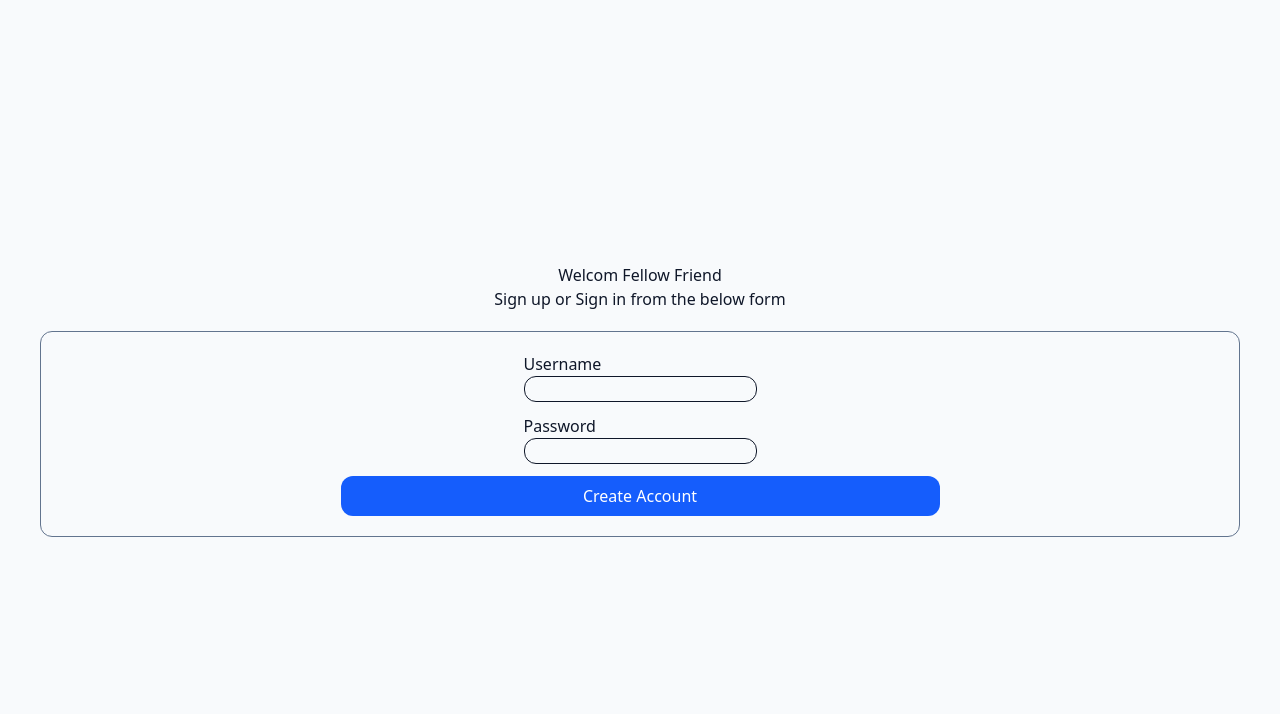
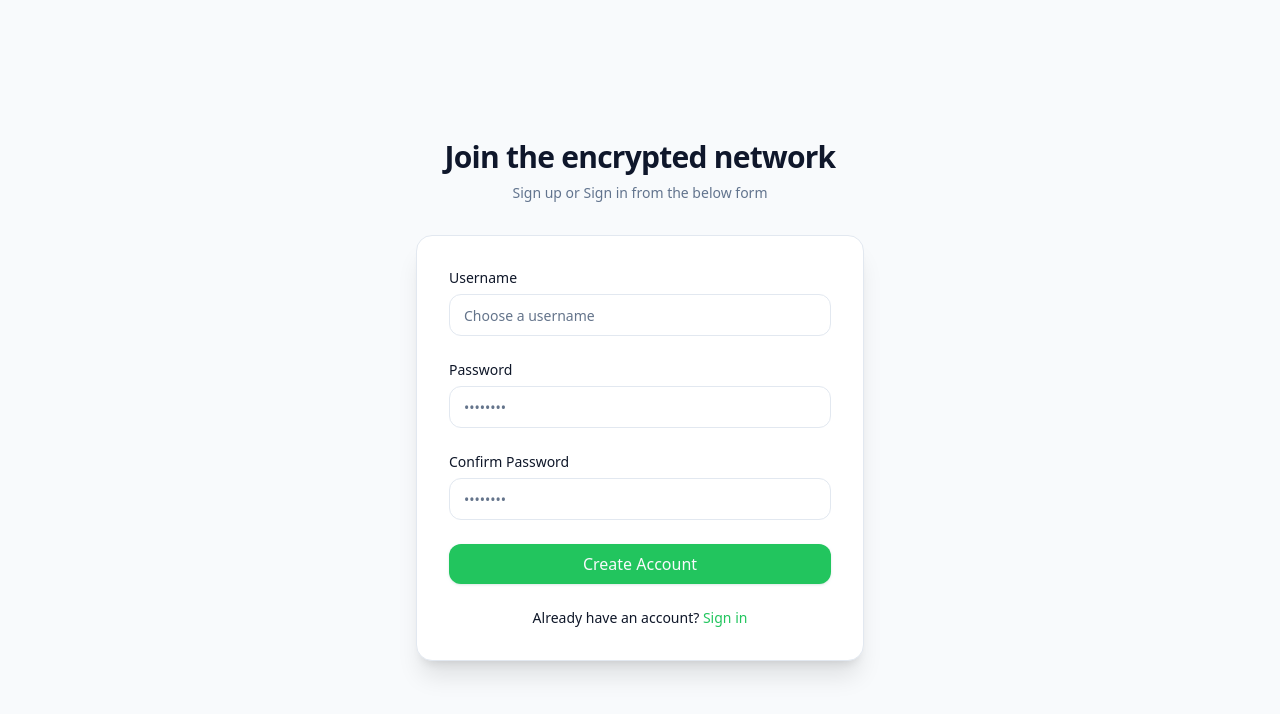
Before and after one commit to Ashes1993/secure-msg-app, a Next.js app in the folder client/: page /register in a window 1280 px wide. Shown: the top 714 px of the page. Built offline with nearby package versions, Linux system fonts and the light colour scheme; no server answers.

Commit message:
feat(auth): upgrade registration form with input validation, timer, and semantic tokens

```diff
--- a/client/src/app/(auth)/layout.tsx
+++ b/client/src/app/(auth)/layout.tsx
@@ -6,12 +6,16 @@ interface AuthLayoutProps {
 
 export default function AuthLayout({ children }: AuthLayoutProps) {
   return (
-    <div className="flex flex-col justify-center items-center w-full my-auto">
+    <div className="flex flex-col justify-center items-center w-full min-h-screen bg-slate-50 dark:bg-slate-950 text-slate-900 dark:text-slate-50 px-4">
       <div className="flex flex-col justify-center items-center">
-        <h2>Welcom Fellow Friend</h2>
-        <p>Sign up or Sign in from the below form</p>
+        <h2 className="text-3xl font-bold tracking-tight mb-2">
+          Join the encrypted network
+        </h2>
+        <p className="text-sm text-slate-500 dark:text-slate-400 mb-8 text-center">
+          Sign up or Sign in from the below form
+        </p>
       </div>
-      <div className="w-full">{children}</div>
+      <div className="w-full flex justify-center">{children}</div>
     </div>
   );
 }
--- a/client/src/app/(auth)/register/page.tsx
+++ b/client/src/app/(auth)/register/page.tsx
@@ -1,15 +1,27 @@
 "use client";
 
-import { ChangeEvent, useState } from "react";
+import { useState, useEffect } from "react";
 import { registerUser } from "@/actions/auth";
 import { useRouter } from "next/navigation";
+import Link from "next/link";
 
 export default function RegisterPage() {
   const router = useRouter();
 
   const [username, setUsername] = useState<string>("");
   const [password, setPassword] = useState<string>("");
+  const [confirmPassword, setConfirmPassword] = useState<string>("");
   const [errorStatus, setErrorStatus] = useState<string>("");
+
+  useEffect(() => {
+    if (!errorStatus) return;
+
+    const timer = setTimeout(() => {
+      setErrorStatus("");
+    }, 5000);
+
+    return () => clearTimeout(timer);
+  });
 
   // Browser-side key generation
   const generateE2EKeys = async () => {
@@ -39,9 +51,28 @@ export default function RegisterPage() {
     return JSON.stringify(exportedPublicKey);
   };
 
-  const handleSubmit = async (event: ChangeEvent<HTMLElement>) => {
+  const handleSubmit = async (event: React.SubmitEvent<HTMLFormElement>) => {
     event.preventDefault();
     setErrorStatus("");
+
+    const usernameRegex = /^[a-zA-Z0-9_]{3,20}$/;
+
+    if (!usernameRegex.test(username)) {
+      setErrorStatus(
+        "Username must be a3-20 characters and contain only letters, numbers, or underscores.",
+      );
+      return;
+    }
+
+    if (password.length < 8) {
+      setErrorStatus("Password must be at least 8 characters long.");
+      return;
+    }
+
+    if (password !== confirmPassword) {
+      setErrorStatus("Passwords do not match.");
+      return;
+    }
 
     try {
       const publicKey = await generateE2EKeys();
@@ -65,39 +96,88 @@ export default function RegisterPage() {
   return (
     <form
       onSubmit={handleSubmit}
-      className="flex flex-col justify-center items-center border border-slate-500 rounded-xl mx-10 space-y-3 mt-5 py-5"
+      className="flex flex-col justify-center items-center w-full max-w-md p-6 sm:p-8 bg-card text-foreground border border-border shadow-xl rounded-2xl space-y-6"
     >
-      <div className="flex flex-col">
-        <label htmlFor="username">Username</label>
+      <div className="flex flex-col w-full space-y-1.5">
+        <label
+          htmlFor="username"
+          className="text-sm font-medium text-foreground"
+        >
+          Username
+        </label>
         <input
           type="text"
           name="username"
           id="username"
-          className="border rounded-xl"
+          className="w-full px-3.5 py-2 border rounded-xl border-border bg-transparent outline-none focus:ring-2 focus:ring-primary/20 focus:border-primary placeholder:text-sm placeholder:text-muted-foreground transition-all duration-200"
           onChange={(event) => setUsername(event.target.value)}
           value={username}
+          placeholder="Choose a username"
+          required
         />
       </div>
 
-      <div className="flex flex-col">
-        <label htmlFor="password">Password</label>
+      <div className="flex flex-col w-full space-y-1.5">
+        <label
+          htmlFor="password"
+          className="text-sm font-medium text-foreground "
+        >
+          Password
+        </label>
         <input
           type="password"
           name="password"
           id="password"
-          className="border rounded-xl"
+          className="w-full px-3.5 py-2 border rounded-xl border-border bg-transparent outline-none focus:ring-2 focus:ring-primary/20 focus:border-primary placeholder:text-sm placeholder:text-muted-foreground transition-all duration-200"
           onChange={(event) => setPassword(event.target.value)}
           value={password}
+          placeholder="••••••••"
+          required
+        />
+      </div>
+
+      <div className="flex flex-col w-full space-y-1.5">
+        <label
+          htmlFor="confirmPassword"
+          className="text-sm font-medium text-foreground "
+        >
+          Confirm Password
+        </label>
+        <input
+          type="password"
+          name="confirmPassword"
+          id="confirmPassword"
+          className="w-full px-3.5 py-2 border rounded-xl border-border bg-transparent outline-none focus:ring-2 focus:ring-primary/20 focus:border-primary placeholder:text-sm placeholder:text-muted-foreground transition-all duration-200"
+          onChange={(event) => setConfirmPassword(event.target.value)}
+          value={confirmPassword}
+          placeholder="••••••••"
+          required
         />
       </div>
 
       <button
         type="submit"
-        className="w-1/2 py-2 bg-blue-600 text-white rounded-xl foont-medium hover:bg-blue-700 transition"
+        className="py-2 text-background rounded-xl font-medium w-full bg-primary hover:bg-primary-hover shadow-sm shadow-emerald-900/10 active:scale-[0.98] transition"
       >
         Create Account
       </button>
-      {errorStatus && <p className="text-red-600 text-sm">{errorStatus}</p>}
+      {errorStatus && (
+        <div
+          role="alert"
+          className="w-full p-3 text-sm rounded-xl text-destructive bg-destructive/10 border border-destructive/20"
+        >
+          {errorStatus}
+        </div>
+      )}
+      <p className="text-sm text-foreground text-center">
+        Already have an account?{" "}
+        <Link
+          href="/signin"
+          className="font-medium text-primary hover:underline underline-offset-4"
+        >
+          Sign in
+        </Link>
+      </p>
     </form>
   );
 }
```
